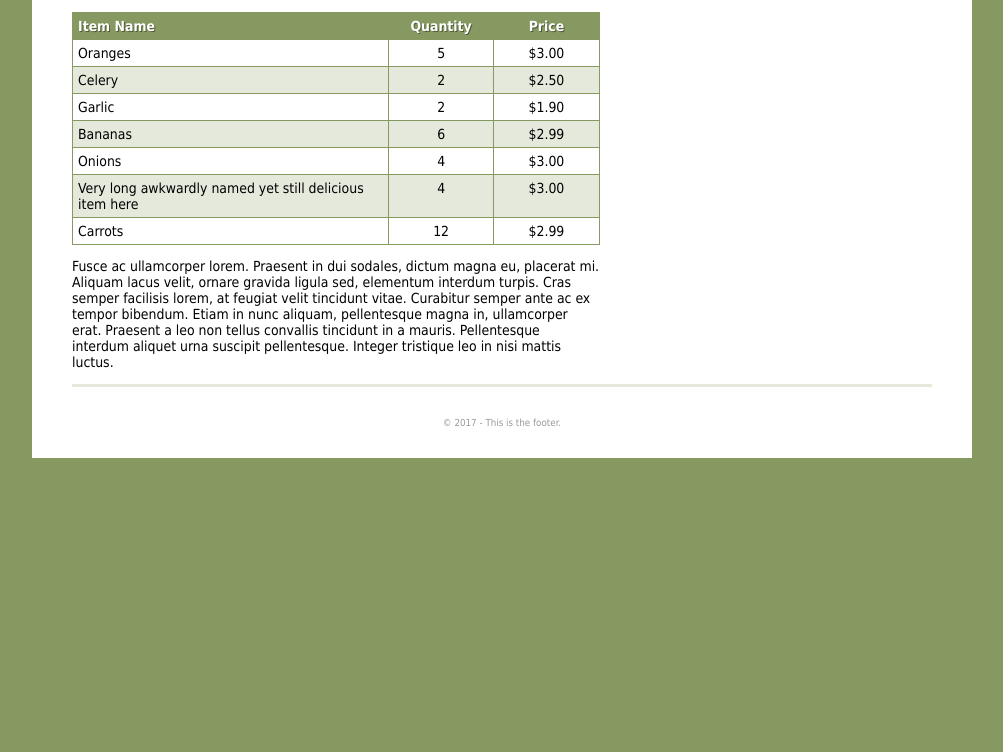
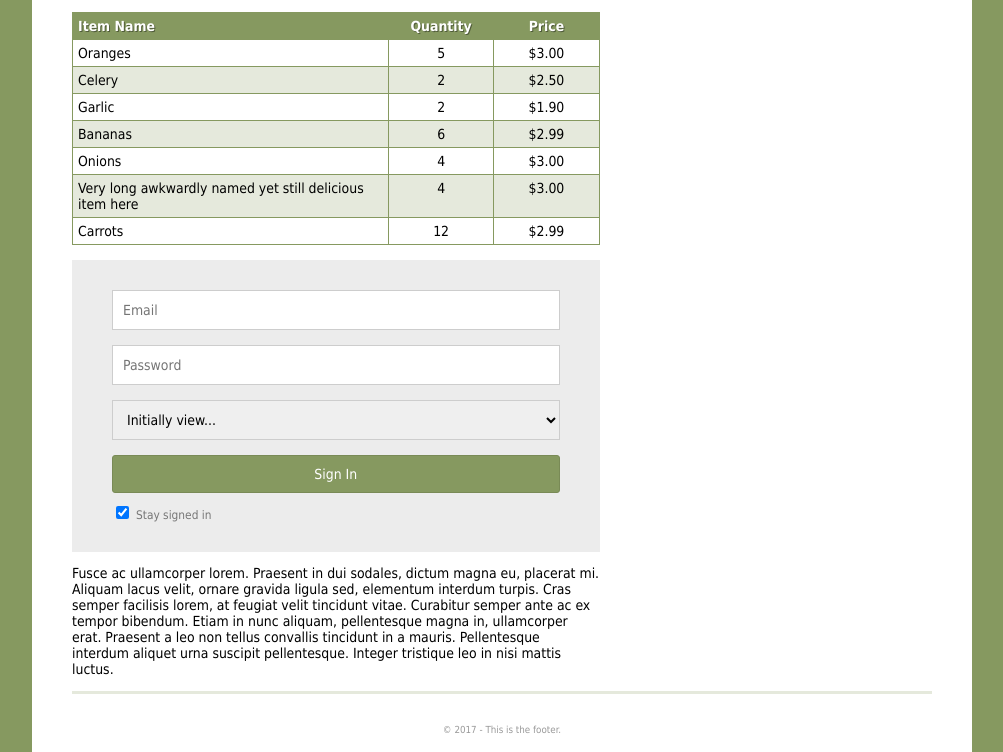
Before and after one commit to riccar/HTML5-CSS3, a plain HTML site: page typical-page-layout/index.html in a window 1280 px wide. Shown: the part 589-1341 px from the top of the page, without its empty margins (138-1141 px from the left). Before the commit the page ends 1055 px from the top, so only its background shows below. Drawn offline with Linux system fonts and the light colour scheme.

Commit message:
Completed styling forms

```diff
--- a/typical-page-layout/index.html
+++ b/typical-page-layout/index.html
@@ -83,6 +83,30 @@
           </tbody>
         </table>
 
+        <form>
+
+          <label for="email" class="hidden-label">Email</label>
+          <input type="email" name="email" id="email" placeholder="Email">
+
+          <label for="password" class="hidden-label">Password</label>
+          <input type="password" name="password" id="password" placeholder="Password">
+
+          <select>
+            <option>Initially view...</option>
+            <option>My Profile</option>
+            <option>Inbox</option>
+            <option>Account Settings</option>
+          </select>
+
+          <input type="submit" value="Sign In">
+
+          <label>
+            <input type="checkbox" name="remember" checked="checked" value="yes">
+            <span class="checkbox-text">Stay signed in</span>
+          </label>
+
+        </form>
+
         <p>Fusce ac ullamcorper lorem. Praesent in dui sodales, dictum magna eu, placerat mi. Aliquam lacus velit, ornare gravida ligula sed, elementum interdum turpis. Cras semper facilisis lorem, at feugiat velit tincidunt vitae. Curabitur semper ante ac ex tempor bibendum. Etiam in nunc aliquam, pellentesque magna in, ullamcorper erat. Praesent a leo non tellus convallis tincidunt in a mauris. Pellentesque interdum aliquet urna suscipit pellentesque. Integer tristique leo in nisi mattis luctus. </p>
       </div>
 
--- a/typical-page-layout/styles/styles.css
+++ b/typical-page-layout/styles/styles.css
@@ -127,6 +127,7 @@ table {
   border-collapse: collapse;
   width: 100%;
   margin-top: 15px;
+  margin-bottom: 15px;
 }
 
 .col-item-name {
@@ -162,6 +163,75 @@ table tbody tr:nth-child(even) td {
 
 /*****End Table *****/
 
+/*****Start Form*****/
+
+form {
+  background-color: #ECECEC;
+  padding: 30px 40px;
+}
+
+input, select {
+  font-family: Tahoma, sans-serif;
+  font-size: 100%;
+}
+
+/*Hide labels this way so screen reading software don't ignore labels */
+.hidden-label {
+  /*Remove label from the nature page flow*/
+  position: absolute;
+  height: 0;
+  width: 0;
+  overflow: hidden;
+  visibility: hidden;
+}
+
+input[type="email"], input[type="password"],
+input[type="text"], input[type="number"],
+input[type="tel"], select {
+  width: 100%;
+  display: block;
+  box-sizing: border-box;
+  padding: 0 10px;
+  height: 40px;
+  margin-bottom: 15px;
+  border: 1px solid #CDCDCD;
+  outline: none;
+
+}
+
+input[type="email"]:focus, input[type="password"]:focus,
+input[type="text"]:focus, input[type="number"]:focus, input[type="tel"]:focus {
+  border: 1px solid #869960;
+  /*Create inside shadow for the text field in focus. 2px horizontal and vertical offset and 2px blur*/
+  box-shadow: inset 2px 2px 2px rgba(0, 0, 0, .10);
+}
+
+input[type="submit"] {
+  width: 100%;
+  display: block;
+  box-sizing: border-box;
+  background-color: #869960;
+  color: #FFF;
+  padding: 10px 0;
+  border: 1px solid #798A56;
+  border-radius: 3px;
+  margin-bottom: 10px;
+  outline: none;
+}
+
+input[type="submit"]:hover, input[type="submit"]:focus {
+  border: 1px solid #535E3B;
+  background-color: #798A56;
+}
+
+.checkbox-text {
+  font-size: 85%;
+  color: #777;
+
+}
+
+/*****End Form*****/
+
 
 /*When the next element is also floated to the left with a smaller widht it will no longer wrap arround it*/
 .sidebar {
```
